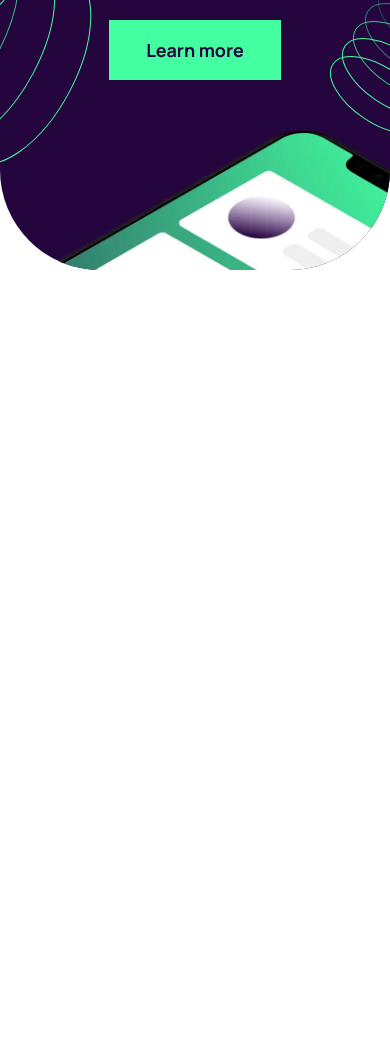
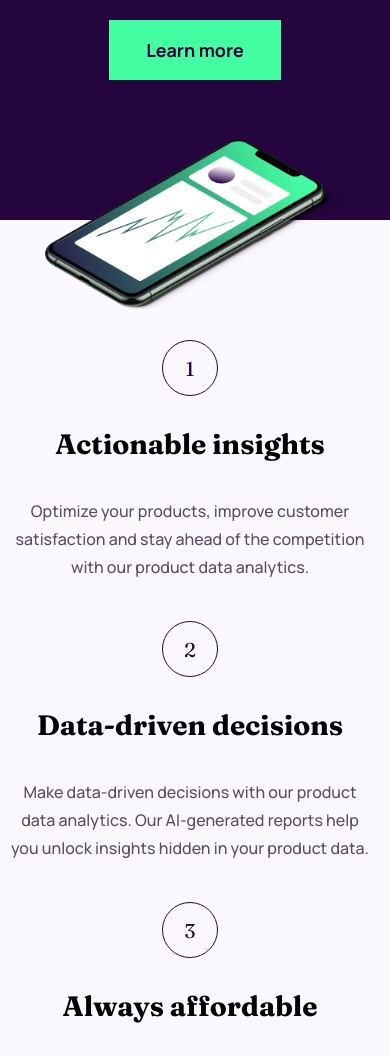
Before and after one commit to EdwinSch/workit-landingpage, a plain HTML site: page index.html in a window 390 px wide. Shown: the part 260-1316 px from the top of the page. Before the commit the page ends 844 px from the top, so only its background shows below. Drawn offline with Linux system fonts and the light colour scheme.

Commit message:
add: information comp + styles

```diff
--- a/index.html
+++ b/index.html
@@ -43,12 +43,6 @@
 
         <!-- Relative items -->
         <img
-          src="./img/image-hero.webp"
-          class="phone-img"
-          alt="mobile phone"
-          aria-hidden="true"
-        />
-        <img
           src="./img/bg-pattern-1.svg"
           class="pattern-left"
           alt="pattern"
@@ -61,6 +55,59 @@
           aria-hidden="true"
         />
       </div>
+
+      <!-- Info -->
+      <section class="info-container">
+        <!-- Phone IMG -->
+        <figure class="img-holder">
+          <img
+            src="./img/image-hero.webp"
+            class="phone-img"
+            alt="mobile phone"
+            aria-hidden="true"
+          />
+        </figure>
+
+        <article class="info-component-wrapper">
+          <p class="number">1</p>
+          <div>
+            <h2>Actionable insights</h2>
+            <p class="body-txt">
+              Optimize your products, improve customer satisfaction and stay
+              ahead of the competition with our product data analytics.
+            </p>
+          </div>
+        </article>
+
+        <article class="info-component-wrapper">
+          <p class="number">2</p>
+          <div>
+            <h2>Data-driven decisions</h2>
+            <p class="body-txt">
+              Make data-driven decisions with our product data analytics. Our
+              AI-generated reports help you unlock insights hidden in your
+              product data.
+            </p>
+          </div>
+        </article>
+
+        <article class="info-component-wrapper">
+          <p class="number">3</p>
+          <div>
+            <h2>Always affordable</h2>
+            <p class="body-txt">
+              Always affordable pricing that scales with your business. Get
+              top-quality product data analytics services without hidden costs
+              or unexpected fees.
+            </p>
+          </div>
+        </article>
+      </section>
+
+      <!-- Introduction -->
+      <section class="introduction-container"></section>
+
+      <!-- break -->
     </main>
   </body>
 </html>
--- a/style.css
+++ b/style.css
@@ -51,6 +51,18 @@ main {
   }
 }
 
+.body-txt {
+  font-size: 18px;
+  font-weight: 500;
+  line-height: 32px;
+  color: var(--clrSecondary);
+
+  @media screen and (max-width: 900px) {
+    font-size: 16px;
+    line-height: 28px;
+  }
+}
+
 /* --- HEADER --- */
 header {
   height: 80px;
@@ -91,7 +103,7 @@ header {
   height: 630px;
   padding: 80px 10px 0 10px;
   background-color: var(--clrPrimary);
-  border-radius: 0px 0px 100px 100px;
+  /* border-radius: 0px 0px 100px 100px; */
   display: flex;
   flex-direction: column;
   align-items: center;
@@ -110,11 +122,6 @@ header {
       text-decoration: 4px solid underline var(--clrAccent);
       text-underline-offset: 10px;
     }
-  }
-
-  .phone-img {
-    margin-top: 10px;
-    width: 750px;
   }
 
   .pattern-left {
@@ -152,6 +159,8 @@ header {
   }
 
   @media screen and (max-width: 500px) {
+    height: 400px;
+
     & h1 {
       font-size: 40px;
       line-height: 40px;
@@ -160,5 +169,122 @@ header {
         text-underline-offset: 4px;
       }
     }
+
+    .pattern-left {
+      display: none;
+    }
+
+    .pattern-right {
+      display: none;
+    }
   }
 }
+
+/* --- INFO --- */
+.info-container {
+  padding: 260px 160px 100px 160px;
+  background-color: var(--clrLight);
+  display: flex;
+  gap: 40px;
+  min-height: 700px;
+  position: relative;
+
+  .img-holder {
+    width: 100%;
+    position: absolute;
+    top: -240px;
+    left: 0;
+    z-index: 2;
+    display: grid;
+    place-items: center;
+
+    .phone-img {
+      width: 750px;
+    }
+  }
+
+  .info-component-wrapper {
+    text-align: center;
+
+    .number {
+      margin: 0 auto;
+      width: 56px;
+      height: 56px;
+      font-family: var(--fontHead);
+      font-size: 24px;
+      color: var(--clrPrimary);
+      border: 1px solid var(--clrPrimary);
+      border-radius: 50%;
+      display: grid;
+      place-items: center;
+    }
+
+    & h2 {
+      margin: 60px 0 40px 0;
+      font-family: var(--fontHead);
+      font-size: 32px;
+      line-height: 40px;
+    }
+  }
+
+  @media screen and (max-width: 900px) {
+    padding: 220px 90px 100px 90px;
+    min-height: 700px;
+    flex-direction: column;
+
+    .img-holder {
+      top: -120px;
+
+      .phone-img {
+        width: 480px;
+      }
+    }
+
+    .info-component-wrapper {
+      display: flex;
+      align-items: center;
+      gap: 30px;
+      text-align: left;
+
+      .number {
+        margin: 0;
+        min-width: 56px;
+        min-height: 56px;
+        font-size: 20px;
+      }
+
+      & h2 {
+        margin: 0 0 35px 0;
+        font-size: 28px;
+        line-height: 36px;
+      }
+    }
+  }
+
+  @media screen and (max-width: 500px) {
+    padding: 120px 20px 100px 10px;
+
+    .img-holder {
+      top: -80px;
+
+      .phone-img {
+        width: 300px;
+      }
+    }
+
+    .info-component-wrapper {
+      flex-direction: column;
+      text-align: center;
+
+      .number {
+        min-width: 50px;
+        min-height: 50px;
+      }
+    }
+  }
+}
+
+/* --- INTRODUCTION --- */
+.introduction-container {
+  height: 820px;
+}
```
